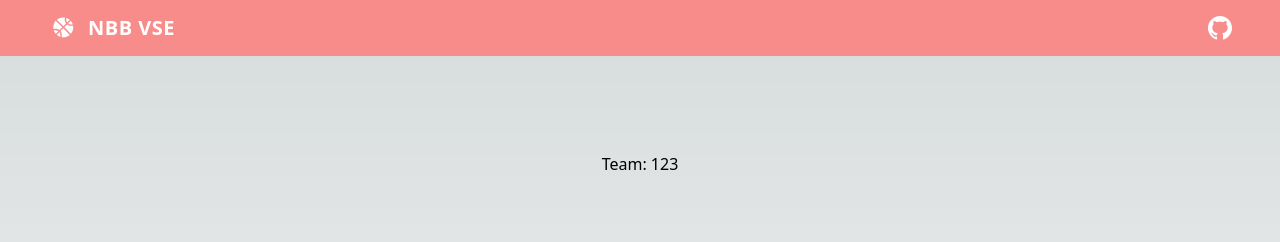
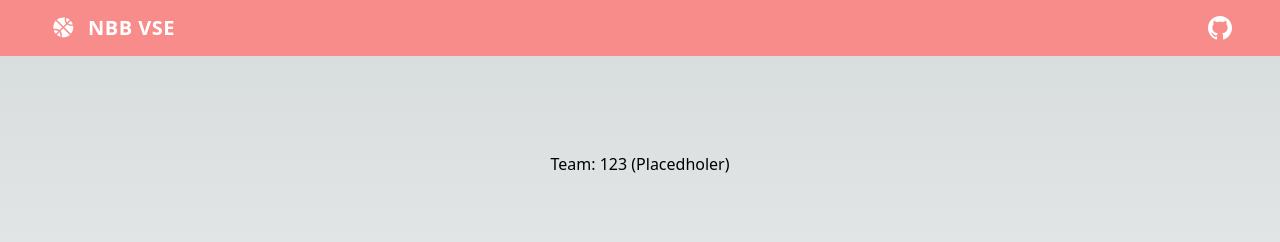
Before and after one commit to chengh42/nbb-vse, a Next.js app: page /team/123 in a window 1280 px wide. Shown: the top 242 px of the page. Built offline with nearby package versions, Linux system fonts and the light colour scheme.

Commit message:
Add placeholder text

```diff
--- a/src/pages/team/[teamId].tsx
+++ b/src/pages/team/[teamId].tsx
@@ -8,7 +8,7 @@ export default function Team() {
     <>
       <Navbar />
       <main className="flex min-h-screen flex-col items-center justify-start p-24">
-        <p>Team: {teamId}</p>
+        <p>Team: {teamId} (Placedholer)</p>
       </main>
     </>
   );
```
